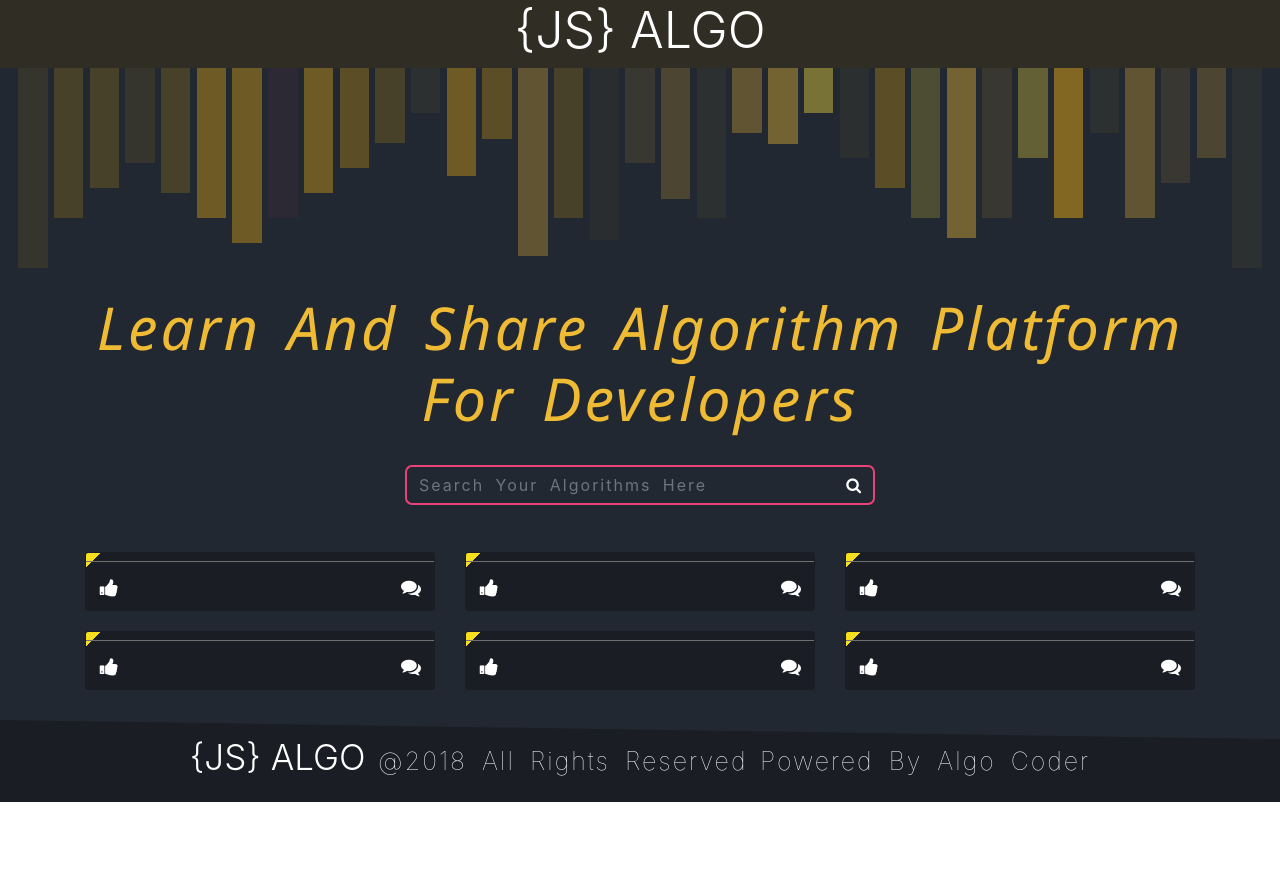
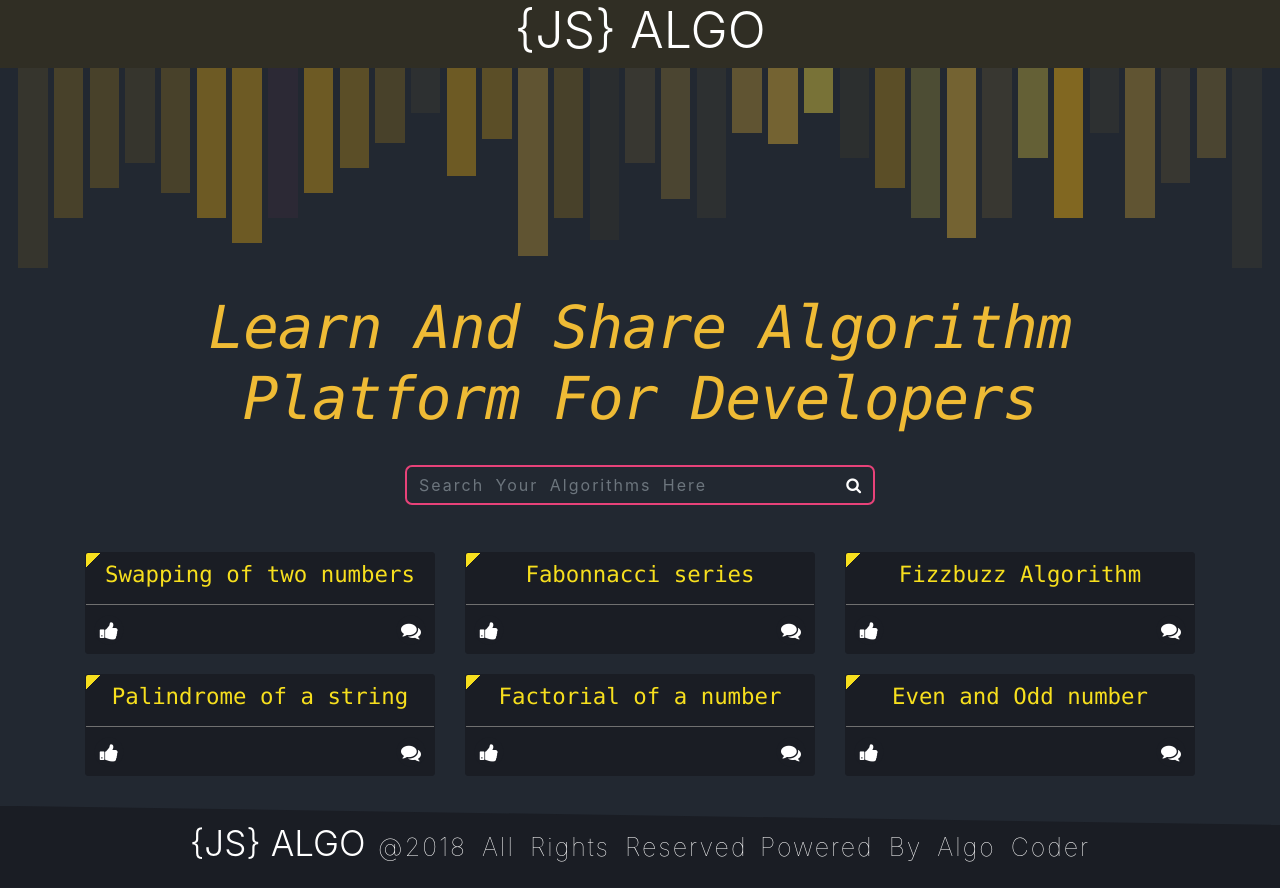
Before and after one commit to ronaldff/js_algo, a plain HTML site: page index.html in a window 1280 px wide. Before the commit the page ends 802 px from the top, so only its background shows below. Drawn offline with nearby package versions, Linux system fonts and the light colour scheme.

Commit message:
All file modified and created successfully

```diff
--- a/css/style.css
+++ b/css/style.css
@@ -228,7 +228,7 @@ header h1 a#logo-text:hover{color: #fff;}
 }
 
 /*Section Style*/
-section h1.site-heading{color:#EFBB35;font-size:3.7em;font-weight: 100;word-spacing:8px;letter-spacing: 3px;font-style: italic;font-family: "IBM Plex Mono ExtraLight", "Segoe UI", "Helvetica Neue", Helvetica, Roboto, 'Open Sans', FreeSans, sans-serif;}
+section h1.site-heading{color:#EFBB35;font-size:3.7em;font-weight: 100;word-spacing:-1px;letter-spacing: -1px;font-style: italic;font-family: "IBM Plex Mono", 'Menlo', 'DejaVu Sans Mono', 'Bitstream Vera Sans Mono', Courier, monospace;}
 section form.form-signin {max-width:100%;padding: 15px;margin: 0 auto;width: 500px;}
 section form input#search {word-spacing: 5px;letter-spacing: 2px;border-bottom-left-radius:7px;border-top-left-radius: 7px;border-color: #E84279;border-width: 2px;background-color: #222831;border-right: 0;}
 section form button.searchBtn {border:2px solid #E84279;border-bottom-right-radius:7px;border-top-right-radius: 7px;border-left: 0;background-color: #222831;border-bottom-left-radius:0;border-top-left-radius: 0;color: #fff;}
@@ -248,6 +248,11 @@ div.content:hover {background-color: #1A1D24;box-shadow: 0 10px 20px rgba(0, 0,
 .border_top{border-top: 1px solid #707070;padding-top: 10px;}
 #likes{font-size: 20px;width: 30px; height: 30px;color:white;border-radius:25px ;border:1px solid #1A1D24;background-color: #1A1D24;text-align: center;cursor: pointer;float: left;}
 #comments{font-size: 20px;width: 30px; height: 30px;color:white;border-radius:25px ;border:1px solid #1A1D24;background-color: #1A1D24;text-align: center;cursor: pointer;float: right;}
+.content h3{    font-size: 1.4em;
+	color: #F7DF1E;
+	font-weight: 300;
+	margin: 0;font-family: "IBM Plex Mono", 'Menlo', 'DejaVu Sans Mono', 'Bitstream Vera Sans Mono', Courier, monospace;margin-bottom: 1rem;
+	line-height: 1.2;}
 
 /*footer{position:relative;top: 60px;background: #1b2126;}*/
 footer{background-color:#222831;padding-top: 10px;}
--- a/index.html
+++ b/index.html
@@ -100,14 +100,54 @@
     <div class="main pt-3" style="background: #222831;">
       <div class="container">
         <main>
-          <div class="row">
+          <div class="row filtering">
+
+            <!-- <div class="col-xs-6 col-sm-4 col-md-4 main-grid">
+              <div class="content">
+                <div class="border_bottom"></div>
+                <h3  class="mt-2 heading-text"></h3>
+                <div class="border_top"></div> -->
+
+                 <!-- Likes And Comment Section -->
+                <!-- <div class="likes_comment clearfix">
+                  <div id="likes" class="ml-2 mb-2">
+                    <i class="fa fa-thumbs-up" title="likes" aria-hidden="true"></i>
+                  </div>
+                  <div id="comments" class="mr-2">
+                    <i class="fa fa-comments" aria-hidden="true" title="comments"></i>
+                  </div>
+                </div>
+
+              </div>
+            </div> -->
+            <!-- <div class="col-xs-6 col-sm-4 col-md-4 main-grid" >
+              <div class="content">
+                <div class="border_bottom"></div>
+                <h3  class="mt-2 heading-text"></h3>
+                <div class="border_top"></div> -->
+
+                 <!-- Likes And Comment Section -->
+                <!-- <div class="likes_comment clearfix">
+                  <div id="likes" class="ml-2 mb-2">
+                    <i class="fa fa-thumbs-up" title="likes" aria-hidden="true"></i>
+                  </div>
+                  <div id="comments" class="mr-2">
+                    <i class="fa fa-comments" aria-hidden="true" title="comments"></i>
+                  </div>
+                </div>
+
+              </div>
+            </div> -->
+          </div>
+          <!-- <div class="row">
             <div class="col-xs-6 col-sm-4 col-md-4 main-grid">
               <div class="content">
+                <div class="border_bottom"></div>
                 <h3 class="mt-2 heading-text"></h3>
-                <div class="border_top"></div>
+                <div class="border_top"></div> -->
 
                 <!-- Likes And Comment Section -->
-                <div class="likes_comment clearfix">
+                <!-- <div class="likes_comment clearfix">
                   <div id="likes" class="ml-2 mb-2">
                     <i class="fa fa-thumbs-up" title="likes" aria-hidden="true"></i>
                   </div>
@@ -121,10 +161,10 @@
               <div class="content">
                 <div class="border_bottom"></div>
                 <h3  class="mt-2 heading-text"></h3>
-                <div class="border_top"></div>
+                <div class="border_top"></div> -->
 
                  <!-- Likes And Comment Section -->
-                <div class="likes_comment clearfix">
+                <!-- <div class="likes_comment clearfix">
                   <div id="likes" class="ml-2 mb-2">
                     <i class="fa fa-thumbs-up" title="likes" aria-hidden="true"></i>
                   </div>
@@ -139,10 +179,10 @@
               <div class="content">
                 <div class="border_bottom"></div>
                 <h3  class="mt-2 heading-text"></h3>
-                <div class="border_top"></div>
+                <div class="border_top"></div> -->
 
                  <!-- Likes And Comment Section -->
-                <div class="likes_comment clearfix">
+                <!-- <div class="likes_comment clearfix">
                   <div id="likes" class="ml-2 mb-2">
                     <i class="fa fa-thumbs-up" title="likes" aria-hidden="true"></i>
                   </div>
@@ -153,62 +193,7 @@
 
               </div>
             </div>
-          </div>
-          <div class="row">
-            <div class="col-xs-6 col-sm-4 col-md-4 main-grid">
-              <div class="content">
-                <div class="border_bottom"></div>
-                <h3 class="mt-2 heading-text"></h3>
-                <div class="border_top"></div>
-
-                <!-- Likes And Comment Section -->
-                <div class="likes_comment clearfix">
-                  <div id="likes" class="ml-2 mb-2">
-                    <i class="fa fa-thumbs-up" title="likes" aria-hidden="true"></i>
-                  </div>
-                  <div id="comments" class="mr-2 ">
-                    <i class="fa fa-comments" aria-hidden="true" title="comments"></i>
-                  </div>
-                </div>
-              </div>
-            </div>
-            <div class="col-xs-6 col-sm-4 col-md-4 main-grid">
-              <div class="content">
-                <div class="border_bottom"></div>
-                <h3  class="mt-2 heading-text"></h3>
-                <div class="border_top"></div>
-
-                 <!-- Likes And Comment Section -->
-                <div class="likes_comment clearfix">
-                  <div id="likes" class="ml-2 mb-2">
-                    <i class="fa fa-thumbs-up" title="likes" aria-hidden="true"></i>
-                  </div>
-                  <div id="comments" class="mr-2">
-                    <i class="fa fa-comments" aria-hidden="true" title="comments"></i>
-                  </div>
-                </div>
-
-              </div>
-            </div>
-            <div class="col-xs-6 col-sm-4 col-md-4 main-grid" >
-              <div class="content">
-                <div class="border_bottom"></div>
-                <h3  class="mt-2 heading-text"></h3>
-                <div class="border_top"></div>
-
-                 <!-- Likes And Comment Section -->
-                <div class="likes_comment clearfix">
-                  <div id="likes" class="ml-2 mb-2">
-                    <i class="fa fa-thumbs-up" title="likes" aria-hidden="true"></i>
-                  </div>
-                  <div id="comments" class="mr-2">
-                    <i class="fa fa-comments" aria-hidden="true" title="comments"></i>
-                  </div>
-                </div>
-
-              </div>
-            </div>
-          </div>
+          </div> -->
         </main>
       </div>
     </div>
--- a/js/app.js
+++ b/js/app.js
@@ -0,0 +1,34 @@
+const xml = new XMLHttpRequest();
+xml.open('GET', 'js/data.json', true);
+xml.onload = function(){
+  if(this.status === 200){
+    const Data = JSON.parse(this.responseText);
+    let output = '';
+
+    Data.forEach(function(jsonData){
+      console.log(jsonData);
+      output += `
+                  <div class="col-xs-6 col-sm-4 col-md-4 main-grid">
+                    <div class="content">
+                      <h3 class="mt-2 heading-text text-center">${jsonData.title}</h3>
+                      <div class="border_top"></div>
+
+                      <!-- Likes And Comment Section -->
+                      <div class="likes_comment clearfix">
+                        <div id="likes" class="ml-2 mb-2">
+                          <i class="fa fa-thumbs-up" title="likes" aria-hidden="true"></i>
+                        </div>
+                        <div id="comments" class="mr-2 ">
+                          <i class="fa fa-comments" aria-hidden="true" title="comments"></i>
+                        </div>
+                      </div>
+                    </div>
+                  </div>
+                `
+
+    });
+    document.querySelector('.filtering').innerHTML = output;
+  }
+
+}
+xml.send();
--- /dev/null
+++ b/js/data.json
@@ -0,0 +1,26 @@
+[
+  {
+    "id" : "1",
+    "title" : "Swapping of two numbers"
+  },
+  {
+    "id" : "2",
+    "title" : "Fabonnacci series"
+  },
+  {
+    "id" : "3",
+    "title" : "Fizzbuzz Algorithm"
+  },
+  {
+    "id" : "4",
+    "title" : "Palindrome of a string"
+  },
+  {
+    "id" : "5",
+    "title" : "Factorial of a number"
+  },
+  {
+    "id" : "6",
+    "title" : "Even and Odd number"
+  }
+]
```
